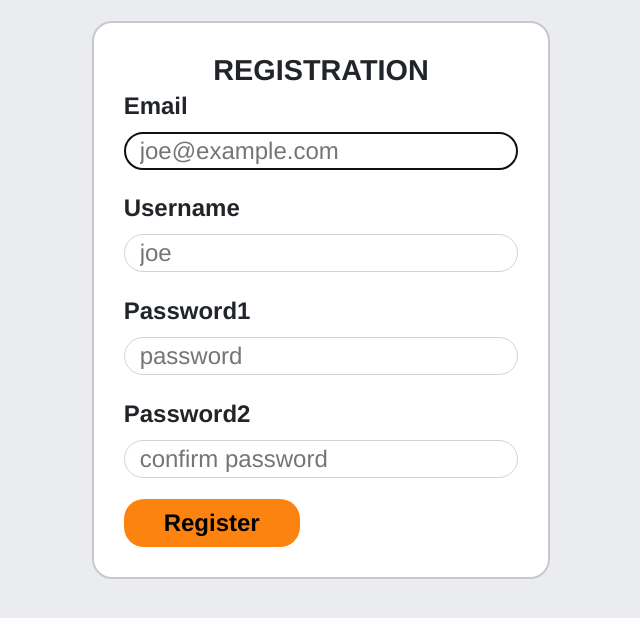
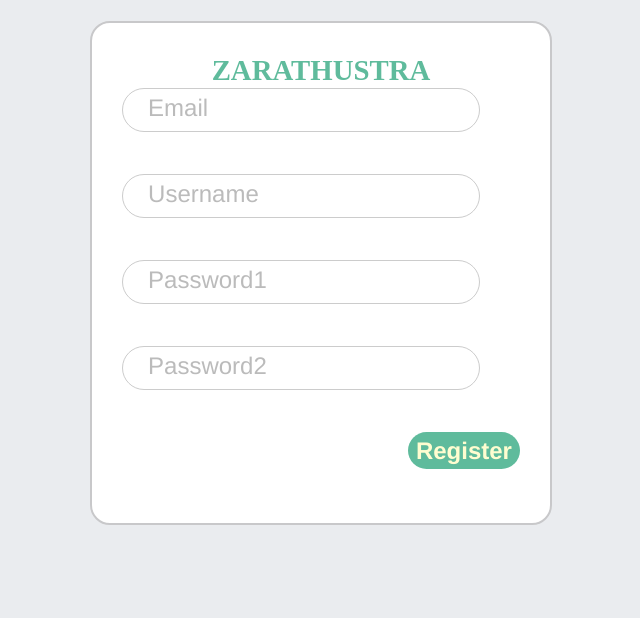
Before and after one commit to SUFE-lxc/Final_Project, a Django app: page /register in a window 1280 px wide. Shown: the part 99-717 px from the top of the page, without its empty margins (319-959 px from the left). Run offline with Django 3.2, Linux system fonts and the light colour scheme; some libraries are stand-ins or nearby versions; some web fonts are replaced.

Commit message:
优化登录和注册界面的文本框，过渡动画，并链接后端数据库。

```diff
--- a/Zarathustra/main/static/main/css/styles.css
+++ b/Zarathustra/main/static/main/css/styles.css
@@ -234,27 +234,114 @@
 .new-question-form{
   width:70vw;
 }
-.field-wrapper {
-  display: flex;
-  width:inherit;
-  flex-direction: column;
-  margin-bottom: 2vh;
-}
-.field-wrapper label {
-  font-size: 3vh;
-  font-weight: 600;
-  text-transform: capitalize;
-  margin-bottom: 1vh;
+
+/*登录注册界面输入框格式*/
+.title {
+  color:#5FBB9C;
+  font-family:"华文彩云";
 }
 
-.field-wrapper input {
-  margin-bottom: 0.6vh;
-  border: 1px solid lightgray;
-  min-height: 4vh;
-  font-size: 3vh;
-  border-radius: 20px;
-  padding: 0 15px;
+
+div.form-item{
+  position: relative;
+  display: block;
+  margin-bottom: 20px;
+ }
+
+ input{transition: all .2s ease;}
+ input.form-style{
+  color:#8a8a8a;
+  display: block;
+  width: 90%;
+  height: 44px;
+  padding: 5px 5%;
+  border:1px solid #ccc;
+  -moz-border-radius: 27px;
+  -webkit-border-radius: 27px;
+  border-radius: 27px;
+  -moz-background-clip: padding;
+  -webkit-background-clip: padding-box;
+  background-clip: padding-box;
+  background-color: #fff;
+  font-family:'HelveticaNeue','Arial', sans-serif;
+  font-size: 105%;
+  letter-spacing: .8px;
 }
+
+div#form{
+	position: absolute;
+	width:360px;
+	height:320px;
+	height:auto;
+	background-color: #fff;
+	margin:auto;
+	border-radius: 5px;
+	padding:20px;
+	left:50%;
+	top:50%;
+	margin-left:-180px;
+	margin-top:-200px;
+}
+div.form-item .form-style:focus{
+  outline: none;
+  border:1px solid #58bff6;
+  color:#58bff6;
+}
+
+div.form-item p.formLabel {
+  position: absolute;
+  left:26px;
+  top:2px;
+  transition:all .4s ease;
+  color:#bbb;
+  }
+
+.formTop{
+  top:-22px !important;
+  left:26px;
+  background-color: #fff;
+  padding:0 5px; font-size: 14px;
+  color:#58bff6 !important;
+}
+
+.formStatus{
+  color:#8a8a8a !important;
+}
+
+div.form-item .form-style:focus{
+  outline: none;
+  border:1px solid #5FBB9C;
+  color:#5FBB9C;
+}
+
+div.form-item p.formLabel {
+  position: absolute;
+  left:26px;
+  top:2px;
+  transition:all .4s ease;
+  color:#bbb;
+  }
+
+.formTop{
+    top:-22px !important;
+    left:26px;
+    background-color: #fff;
+    padding:0 5px;
+    font-size: 14px;
+    color:#5FBB9C !important;
+}
+
+.formStatus{
+  color:#8a8a8a !important;
+}
+
+
+
+
+
+
+
+
 .error {
   font-size: 3vh;
   color: red;
@@ -265,6 +352,7 @@
 .non_form_errors {
   margin-bottom: 2vh;
 }
+
 
 .submit-button {
   display: block;
@@ -286,9 +374,9 @@
   display: block;
 }
 .reply-button,.up-vote,.down-vote{
-border-style: none;
-color:#2874f0;
-font-size: 3vh;
+  border-style: none;
+  color:#2874f0;
+  font-size: 3vh;
 }
 
 .post-layout{
@@ -327,7 +415,7 @@
 }
 
 /*登录界面样式设置*/
-input[type="submit"].login{
+input[type="submit"]{
   float:right;
   width: 112px;
   height: 37px;
@@ -343,17 +431,21 @@
   color: #Fffdd0;
   font-weight: bold;
 }
-input[type="submit"].login:hover{
+input[type="submit"]:hover{
   background-color: #Fffdd0;
   border:1px solid #5FBB9C;
   color:#5FBB9C; cursor:pointer;
 }
-input[type="submit"].login:focus{
+input[type="submit"]:focus{
   outline: none;
 }
 
 .pull-left{
     position: absolute;
+}
+
+.pull-left a{
+  color:#5FBB9C;
 }
 
 .pull-left a:hover{/*取消默认下划线效果*/
--- a/Zarathustra/main/templates/register.html
+++ b/Zarathustra/main/templates/register.html
@@ -1,32 +1,37 @@
+<script src="https://code.jquery.com/jquery-2.1.0.min.js" ></script>
 {% extends 'layout/page.html' %}
 {% block content %}
 <div class="page register-page">
-  <h1 class="title">Registration</h1>
+  <h1 class="title">ZARATHUSTRA</h1>
 
 
 <form method="POST" action="" class="register-form">
   {% csrf_token %}
 
-  <div class="field-wrapper">
-    <label for="{{form.email.id_for_label}}">Email</label>
-    {{form.email}}
-    <span class="error"> {{form.email.errors}}</span>
+   <div class="form-item">
+      <p class="formLabel">Email</p>
+    <input type="email" name="email"  id="email" class="form-style" required>
+    <span class="error"> </span>
   </div>
-  <div class="field-wrapper">
-    <label for="{{form.username.id_for_label}}">Username</label>
-    {{form.username}}
-    <span class="error"> {{form.username.errors}}</span>
+    <hr style="margin: 20px; border-width: 2px; border-color:white">
+  <div class="form-item">
+    <p class="formLabel">Username</p>
+    <input type="username" name="username"  id="username" class="form-style" required >
+    <span class="error"> </span>
   </div>
-  <div class="field-wrapper">
-    <label for="{{form.password1.id_for_label}}">password1</label>
-    {{form.password1}}
-    <span class="error"> {{form.password1.errors}}</span>
+    <hr style="margin: 20px; border-width: 2px; border-color:white">
+  <div class="form-item">
+    <p class="formLabel">Password1</p>
+    <input type="password1" name="password1" id="password1" class="form-style" required >
+    <span class="error"> </span>
     </div>
-    <div class="field-wrapper">
-        <label for="{{form.password2.id_for_label}}">password2</label>
-        {{form.password2}}
-        <span class="error"> {{form.password2.errors}}</span>
+    <hr style="margin: 20px; border-width: 2px; border-color:white">
+    <div class="form-item">
+        <p class="formLabel">Password2</p>
+        <input type="password2" name="password2" id="password2" class="form-style" required >
+        <span class="error"> </span>
         </div>
+    <hr style="margin: 20px; border-width: 2px; border-color:white">
 
 {% if form.non_field_errors %}
 <div class="non_form_errors">
@@ -34,7 +39,7 @@
   </div>
   {% endif %}
 
-  <input type="submit" value="Register" class="submit-button"/>
+  <input type="submit" value="Register" class="register" style="text-align:center;vertical-align:middel">
 
 
 
```
Also changed, not shown: Zarathustra/main/static/main/js/main.js (+57 -0 lines), Zarathustra/main/templates/login.html (+12 -10 lines), Zarathustra/db.sqlite3.
